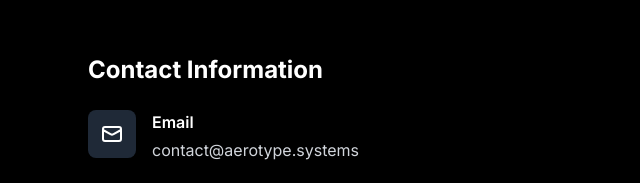
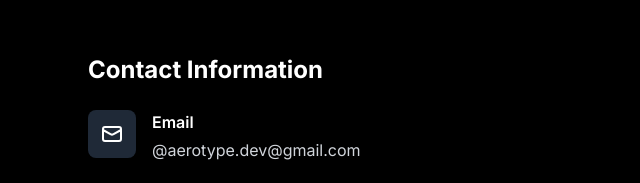
Before and after one commit to MakaylaLundry/Website-testing, a plain HTML site: page about.html in a window 1280 px wide. Shown: the part 4760-4943 px from the top of the page, 0-640 px from the left. Drawn offline with nearby package versions, Linux system fonts and the light colour scheme.

Commit message:
Update about.html
email update

```diff
--- a/about.html
+++ b/about.html
@@ -465,7 +465,7 @@
                             </div>
                             <div>
                                 <h4 class="font-semibold mb-1">Email</h4>
-                                <p class="text-gray-300">contact@aerotype.systems</p>
+                                <p class="text-gray-300">@aerotype.dev@gmail.com</p>
                             </div>
                         </div>
 
```
